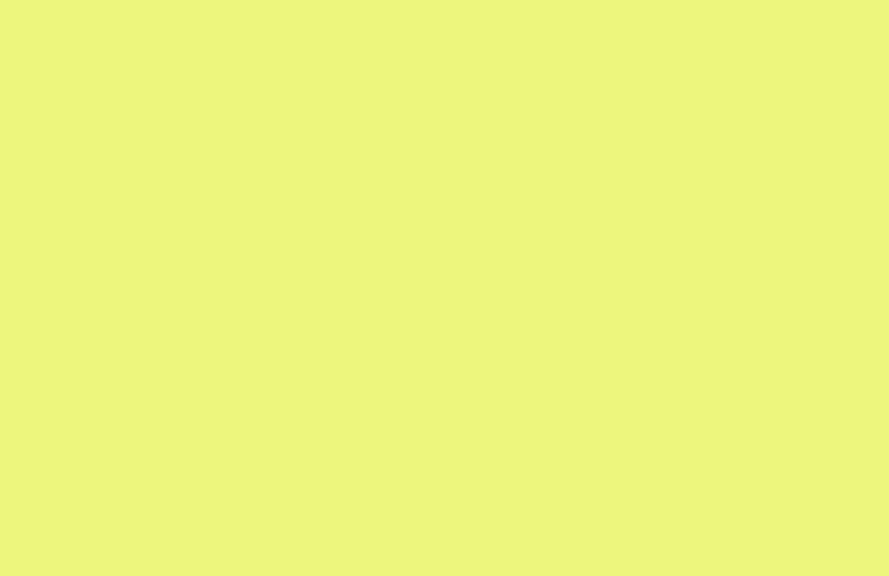
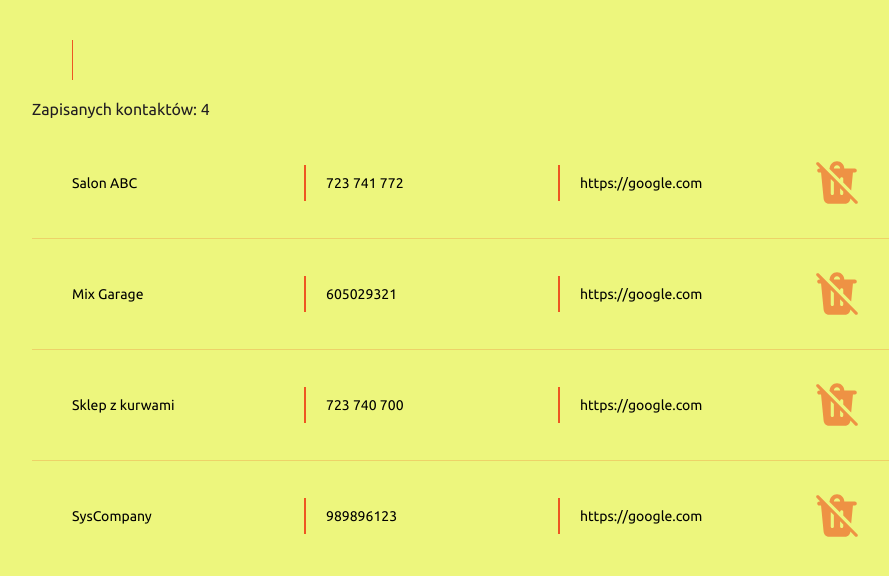
Before and after one commit to lechoos/Scrapeact, a React (Vite) app in the folder client/: page /profil in a window 1280 px wide. Shown: the top 576 px of the page, without its empty margins (28-917 px from the left). Built offline with nearby package versions, Linux system fonts and the light colour scheme; no server answers.

Commit message:
created a profile page

```diff
--- a/client/src/pages/Profile/Profile.tsx
+++ b/client/src/pages/Profile/Profile.tsx
@@ -1,9 +1,105 @@
+import { ChangeEvent, Dispatch, SetStateAction, useState, useEffect } from 'react';
 import styles from './profile.module.scss';
+import { User } from '../../types/User';
+import Cookies from 'js-cookie';
+
+type Data = {
+	name: string;
+	phone: string;
+	link: string;
+};
+
+type Company = {
+	company: Data;
+	setGlobalData: Dispatch<SetStateAction<{ name: string; phone: string; link: string }[]>>;
+};
+
+const DATA = [
+	{
+		name: 'Salon ABC',
+		phone: '723 741 772',
+		link: 'https://google.com',
+	},
+	{
+		name: 'Mix Garage',
+		phone: '605029321',
+		link: 'https://google.com',
+	},
+	{
+		name: 'Sklep z kurwami',
+		phone: '723 740 700',
+		link: 'https://google.com',
+	},
+	{
+		name: 'SysCompany',
+		phone: '989896123',
+		link: 'https://google.com',
+	},
+];
+
+const Company = ({ company, setGlobalData }: Company) => {
+	const [data, setData] = useState(company);
+
+	const handleChange = (e: ChangeEvent<HTMLInputElement>) => {
+		const { name, value } = e.target;
+		setData(prevData => ({
+			...prevData,
+			[name]: value,
+		}));
+	};
+
+	const handleClick = (name: string) => {
+		setGlobalData(prev => prev.filter(comp => comp.name !== name));
+	};
+
+	return (
+		<div className={styles.company}>
+			<input onChange={e => handleChange(e)} className={styles.input} type='text' value={data.name} name='name' />
+			<input onChange={e => handleChange(e)} className={styles.input} type='text' value={data.phone} name='phone' />
+			<input onChange={e => handleChange(e)} className={styles.input} type='text' value={data.link} name='link' />
+			<button onClick={() => handleClick(company.name)} className={styles.button} />
+		</div>
+	);
+};
 
 export const Profile = () => {
-  return (
-    <main className={styles.profile}>
+	const [data, setData] = useState(DATA);
+  const [user, setUser] = useState<User>();
 
-    </main>
-  )
-}
+  const id = Cookies.get('user')?.split('"')[1];
+
+  useEffect(() => {
+		const fetchUser = async () => {
+			await fetch('http://localhost:3000/user', {
+				method: 'POST',
+				headers: {
+					'Content-Type': 'application/json',
+				},
+				body: JSON.stringify({ id: id }),
+			})
+				.then(res => res.json())
+				.then(response => setUser(response));
+		};
+
+		fetchUser();
+	}, [id]);
+
+	return (
+		<div className='wrapper'>
+			<header className={styles.header}>
+				<div className={styles.info}>
+					<h2 className={styles.title}>{user?.nickname}</h2>
+          <div className={styles.divider} />
+					<p className={styles.email}>{user?.email}</p>
+				</div>
+				<p className={styles.saved}>Zapisanych kontaktów: {data.length}</p>
+			</header>
+			<main className={styles.companies}>
+				{data.map(company => (
+					<Company setGlobalData={setData} key={company.name + company.phone} company={company} />
+				))}
+			</main>
+      <p className={styles.alert}>Wyświetl aplikację na komputerze, by zobaczyć tabelę z zapisanymi kontaktami</p>
+		</div>
+	);
+};
--- a/client/src/pages/Profile/profile.module.scss
+++ b/client/src/pages/Profile/profile.module.scss
@@ -0,0 +1,112 @@
+@use '../../sass/utils' as *;
+
+.header {
+  margin-block: 4rem;
+  padding-inline: 2rem;
+}
+
+.info {
+  display: flex;
+  flex-direction: column;
+  align-items: flex-start;
+  gap: 1.5rem;
+  margin-bottom: 3rem;
+
+  @include small {
+    flex-direction: row;
+    align-items: center;
+    gap: 4rem;
+    margin-bottom: 2rem;
+  }
+}
+
+.title {
+  font-size: 3.5rem;
+}
+
+.divider {
+  display: none;
+  width: 1px;
+  height: 40px;
+  background-color: $accentColor;
+
+  @include small {
+    display: inline-block;
+  }
+}
+
+.email {
+  font-size: 1.4rem;
+}
+
+.saved {
+  font-size: 1.6rem;
+}
+
+.companies {
+  display: flex;
+  flex-direction: column;
+  gap: 3rem;
+  padding-inline: 2rem;
+}
+
+.company {
+  display: flex;
+  align-items: center;
+  padding-inline: 2rem;
+  padding-bottom: 3rem;
+  max-width: 100%;
+  border-bottom: 1px solid #ee552239;
+
+  &:last-of-type {
+    border-bottom: none;
+  }
+}
+
+.input {
+  padding: 1rem 2rem;
+  font-size: 1.4rem;
+  font-family: "Ubuntu", 'sans-serif';
+  background: transparent;
+  border: none;
+
+  &:is(:not(:last-of-type)) {
+    border-right: 2px solid $accentColor;
+  }
+}
+
+.button {
+  width: 50px;
+  aspect-ratio: 1 / 1;
+  background-color: transparent;
+  background-image: url('../../assets/deleteIcon.svg');
+  background-size: cover;
+  border: none;
+  transition: opacity 0.3s;
+  cursor: pointer;
+
+  &:hover {
+    opacity: 0.8;
+  }
+}
+
+.alert {
+  display: none;
+  margin-inline: 2rem;
+  padding: 2rem;
+  font-size: 1.8rem;
+  background-color: $accentColor;
+  color: #fff;
+  border-radius: 4px;
+  text-align: center;
+}
+
+@media (max-width: 800px) {
+  .companies {
+    display: none;
+  }
+
+  .alert {
+    display: block;
+  }
+}
```
Also changed, not shown: client/src/assets/deleteIcon.svg (added).
